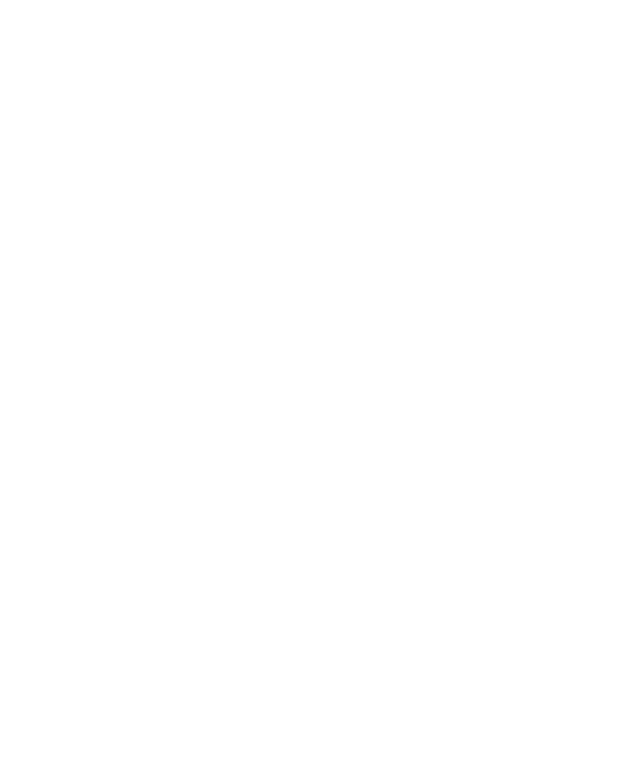
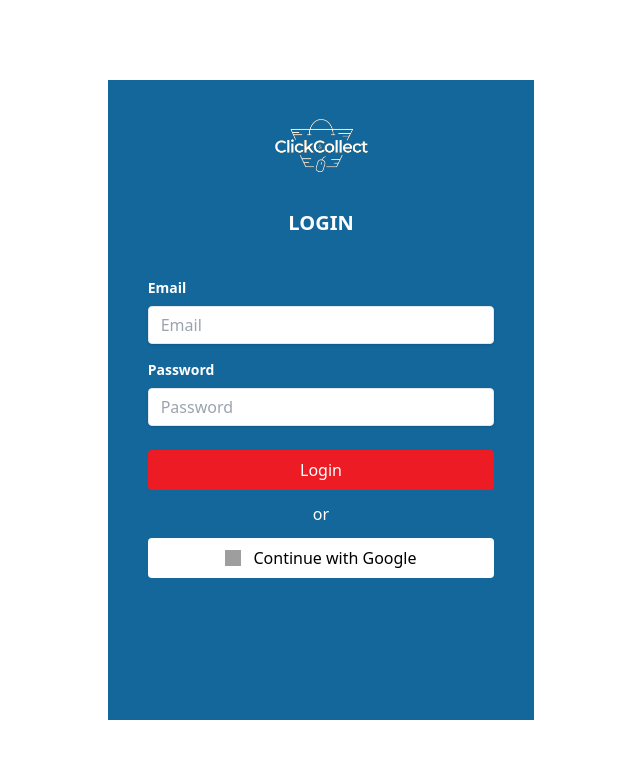
Before and after one commit to O-Robot/ecommerce-ang, an Angular app: page /login in a window 1280 px wide. Before the commit this address led to /. Shown: the top 758 px of the page, without its empty margins (319-959 px from the left). Built offline with nearby package versions, Linux system fonts and the light colour scheme; grey boxes are pictures that could not be loaded.

Commit message:
Login Page Design

```diff
--- a/src/app/app.routes.ts
+++ b/src/app/app.routes.ts
@@ -1,3 +1,14 @@
 import { Routes } from '@angular/router';
+import { LoginComponent } from './pages/admin/login/login.component';
 
-export const routes: Routes = [];
+export const routes: Routes = [
+  {
+    path: '',
+    redirectTo: 'login',
+    pathMatch: 'full',
+  },
+  {
+    path: 'login',
+    component: LoginComponent,
+  },
+];
--- a/src/app/pages/admin/login/login.component.html
+++ b/src/app/pages/admin/login/login.component.html
@@ -1 +1,48 @@
-<p>login works!</p>
+<div class="w-[100vw] h-[100vh] overflow-hidden grid center">
+  <div class="bg-[#13679B] w-1/3 h-[80vh] m-auto">
+    <div class="mx-auto">
+      <img src="../../../../assets/logo.png" class="w-32 h-32 mx-auto" />
+      <p class="mx-auto text-center text-white text-[20px] font-bold">LOGIN</p>
+    </div>
+    <div class="px-10 pt-10 flex flex-col gap-4">
+      <div>
+        <label for="email" class="block text-white text-sm font-bold mb-2"
+          >Email</label
+        >
+        <input
+          type="email"
+          class="shadow appearance-none border rounded w-full py-2 px-3 text-gray-700 leading-tight focus:outline-none focus:shadow-outline"
+          id="email"
+          placeholder="Email"
+        />
+      </div>
+      <div>
+        <label for="password" class="block text-white text-sm font-bold mb-2"
+          >Password</label
+        >
+        <input
+          type="password"
+          class="shadow appearance-none border rounded w-full py-2 px-3 text-gray-700 mb-3 leading-tight focus:outline-none focus:shadow-outline"
+          id="password"
+          placeholder="Password"
+        />
+      </div>
+    </div>
+    <div class="px-10 py-3 flex flex-col gap-3">
+      <button
+        type="button"
+        class="mx-auto bg-[#ED1C24] text-white w-full rounded py-2"
+      >
+        Login
+      </button>
+      <p class="text-white text-center">or</p>
+      <button type="button" class="mx-auto bg-white w-full rounded py-2 flex gap-3 justify-center">
+        <img
+          src="https://lh3.googleusercontent.com/COxitqgJr1sJnIDe8-jiKhxDx1FrYbtRHKJ9z_hELisAlapwE9LUPh6fcXIfb5vwpbMl4xl9H9TRFPc5NOO8Sb3VSgIBrfRYvW6cUA"
+          class="w-4 h-4 my-auto"
+        />
+        Continue with Google
+      </button>
+    </div>
+  </div>
+</div>
--- /dev/null
+++ b/src/app/pages/website/products/products.component.html
@@ -0,0 +1 @@
+<p>products works!</p>
```
Also changed, not shown: src/app/pages/website/products/products.component.ts (added, +12 -0 lines), src/app/pages/website/products/products.component.css (added), src/assets/logo.png (added), 1 other file (tests, documents, lock files or other folders).
